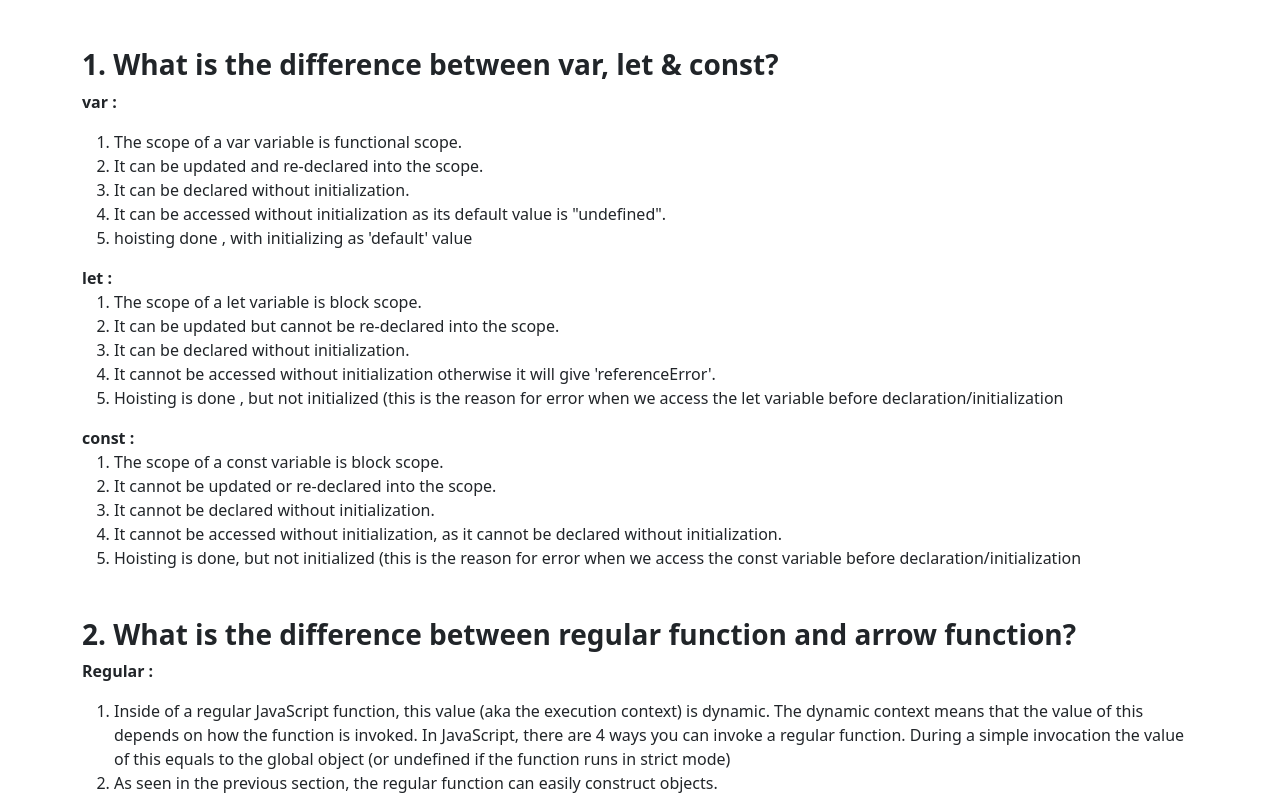
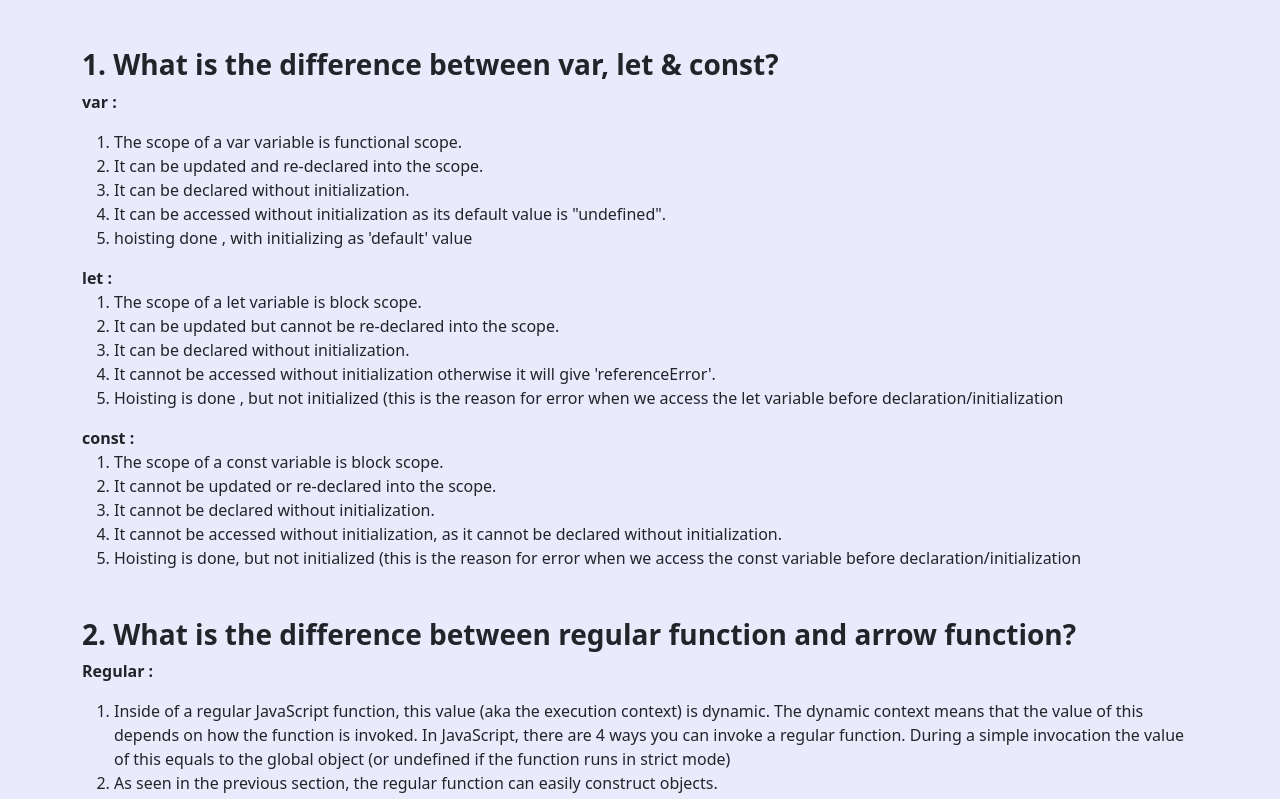
Before and after one commit to mabbasaliofficial/daily-news, a plain HTML site: page question.html in a window 1280 px wide. Shown: the part 62-861 px from the top of the page. Drawn offline with nearby package versions, Linux system fonts and the light colour scheme.

```diff
--- a/question.html
+++ b/question.html
@@ -16,7 +16,7 @@
   <script src="https://kit.fontawesome.com/95ffa14197.js" crossorigin="anonymous"></script>
 </head>
 
-<body>
+<body style="background-color: #cecff86d">
     <header>
         <nav class="navbar bg-primary bg-opacity-10 mb-5">
           <div class="container-fluid">
```
Also changed, not shown: index.html (+3 -1 lines).
